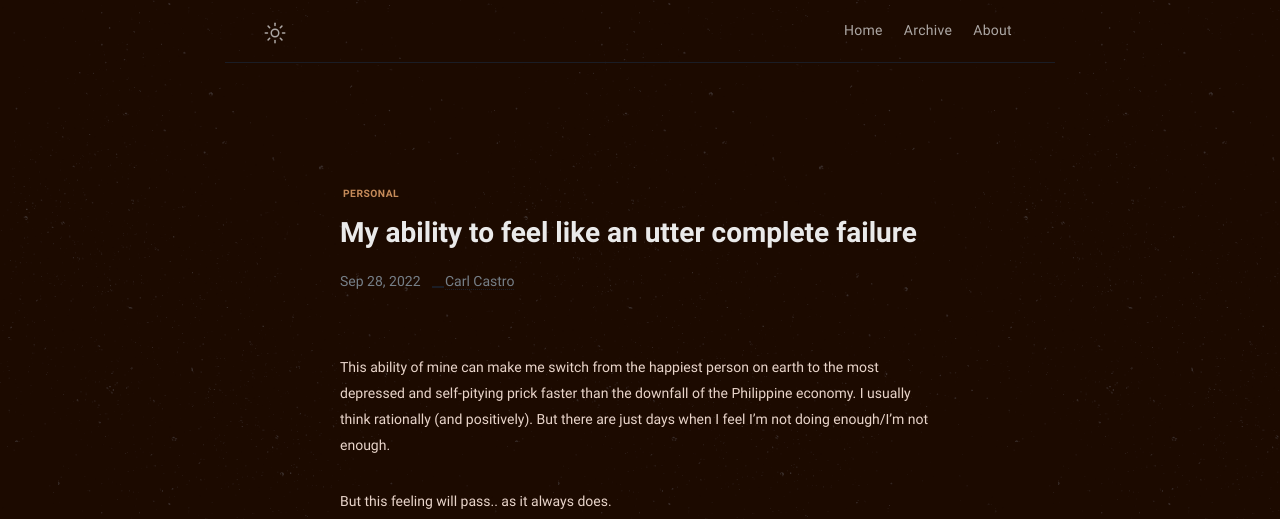
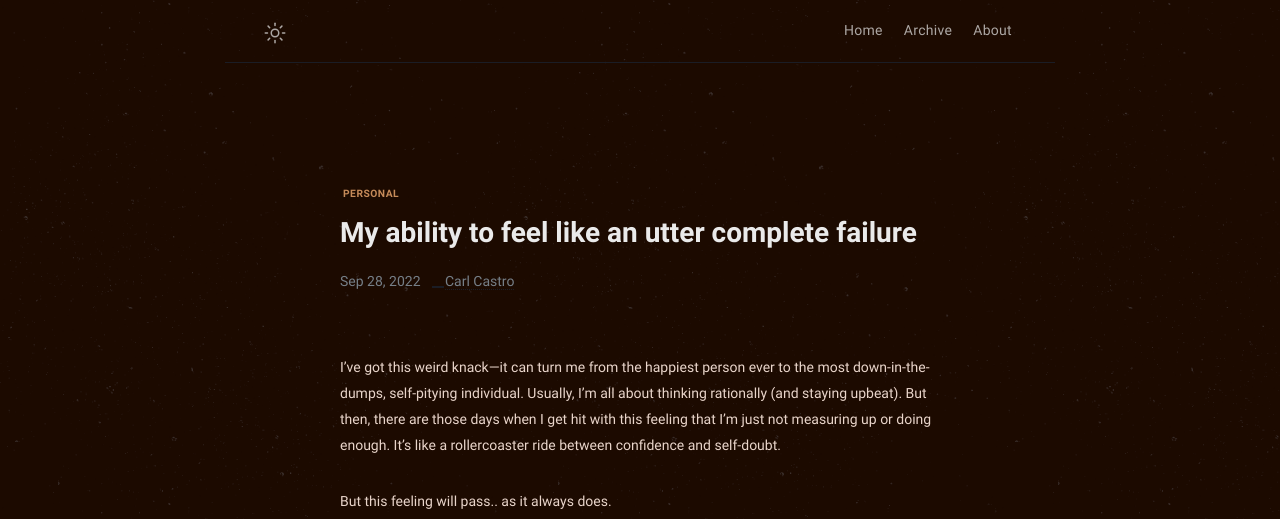
Before and after one commit to philippines69/carlcastroarchives, a Jekyll site: the page built from _posts/2022-09-18-there-are-days-when-i-just-feel-like-a-failure.md, in a window 1280 px wide. Shown: the top 519 px of the page. Built offline with Jekyll 4.4.1, drawn with Linux system fonts in a browser that asks for light colours.

Commit message:
Update 2022-09-18-there-are-days-when-i-just-feel-like-a-failure.md

```diff
--- a/_posts/2022-09-18-there-are-days-when-i-just-feel-like-a-failure.md
+++ b/_posts/2022-09-18-there-are-days-when-i-just-feel-like-a-failure.md
@@ -8,8 +8,8 @@ categories: Personal
 permalink: sadboi-hours
 
 ---
-This ability of mine can make me switch from the happiest person on earth to the most depressed and self-pitying prick faster than the downfall of the Philippine economy. I usually think rationally (and positively). But there are just days when I feel I'm not doing enough/I'm not enough.
+I've got this weird knack—it can turn me from the happiest person ever to the most down-in-the-dumps, self-pitying individual. Usually, I'm all about thinking rationally (and staying upbeat). But then, there are those days when I get hit with this feeling that I'm just not measuring up or doing enough. It's like a rollercoaster ride between confidence and self-doubt.
 
 But this feeling will pass.. as it always does.
 
-<figure><img src="https://cdn.discordapp.com/attachments/993410728088305734/1021350699134627860/unknown.png" alt="scream crying emoji" style="width:500px;"> <figcaption></figcaption> </figure>
+<figure><img src="https://i.imgflip.com/7m333d.png" alt="scream crying emoji" style="width:500px;"> <figcaption></figcaption> </figure>
```
